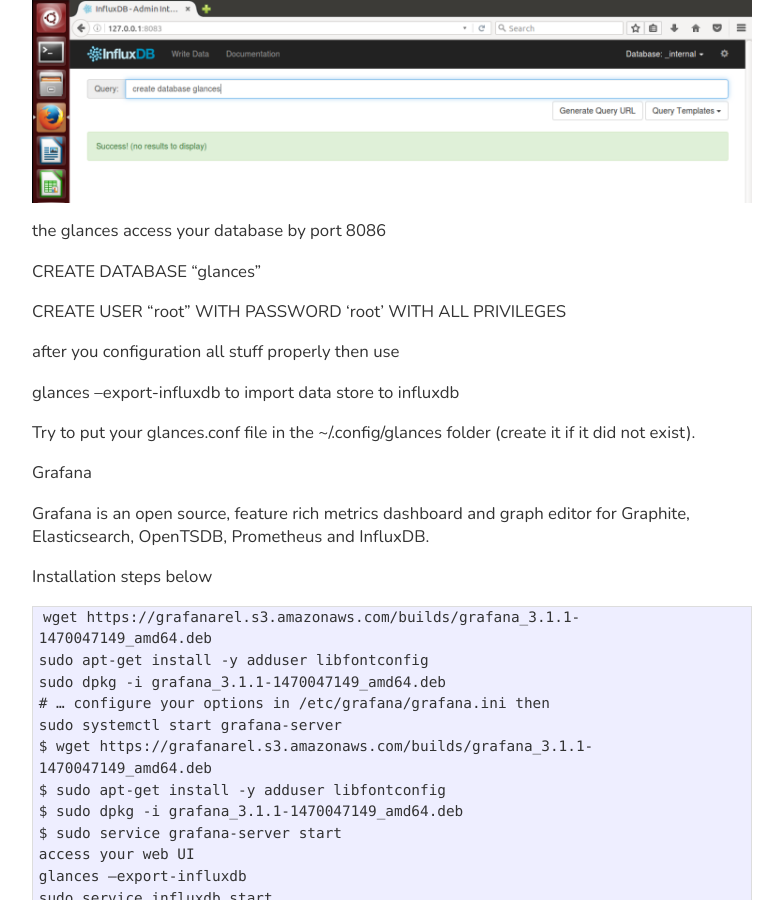
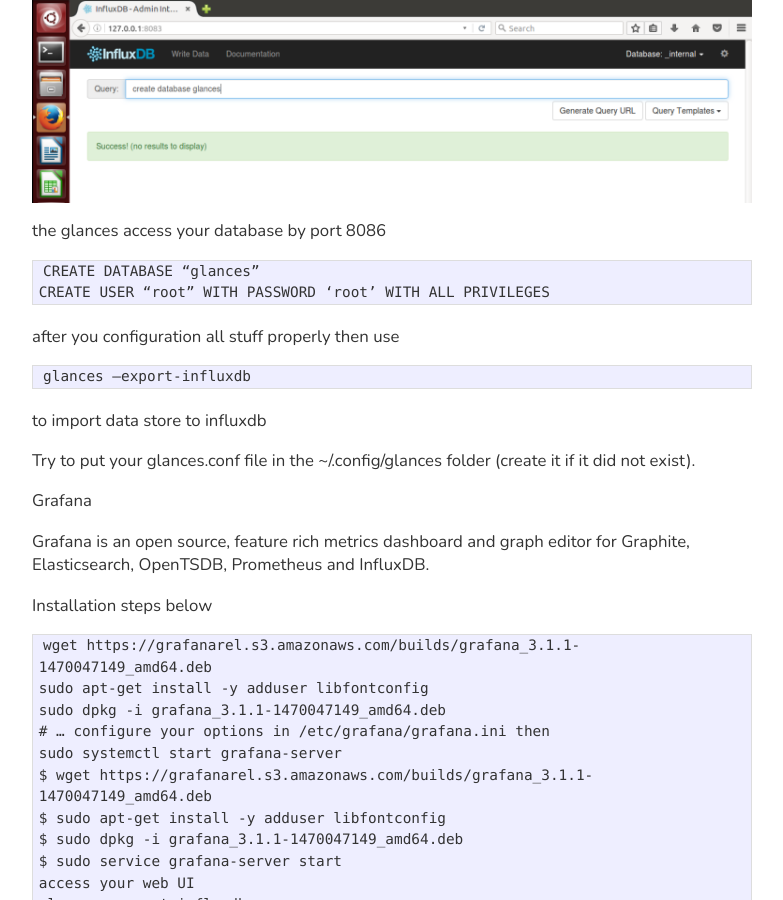
Before and after one commit to SharpLu/Blog, a Jekyll site: the page built from _posts/2016-11-01-how to use glances + influxDB + Grafana to implement a monitor to your cluster.md, in a window 1280 px wide and 900 px high, scrolled down 1394 px. Shown: the whole window, without its empty margins (248-1031 px from the left). Built offline with Jekyll 4.4.1, drawn with Linux system fonts in a browser that asks for light colours.

````diff
--- a/_posts/2016-11-01-how to use glances + influxDB + Grafana to implement a monitor to your cluster.md
+++ b/_posts/2016-11-01-how to use glances + influxDB + Grafana to implement a monitor to your cluster.md
@@ -42,14 +42,18 @@ access your influxdDB by browser localhost:8083
 ![](https://feng.io//static/glances/02.png)
 
 the glances access your database by port 8086
-
+```
 CREATE DATABASE “glances”
-
 CREATE USER “root” WITH PASSWORD ‘root’ WITH ALL PRIVILEGES
+```
 
 after you configuration all stuff properly then use
 
-glances –export-influxdb  to import data store to influxdb
+```
+glances –export-influxdb
+```
+
+to import data store to influxdb
 
 Try to put your glances.conf file in the ~/.config/glances folder (create it if it did not exist).
 
````
